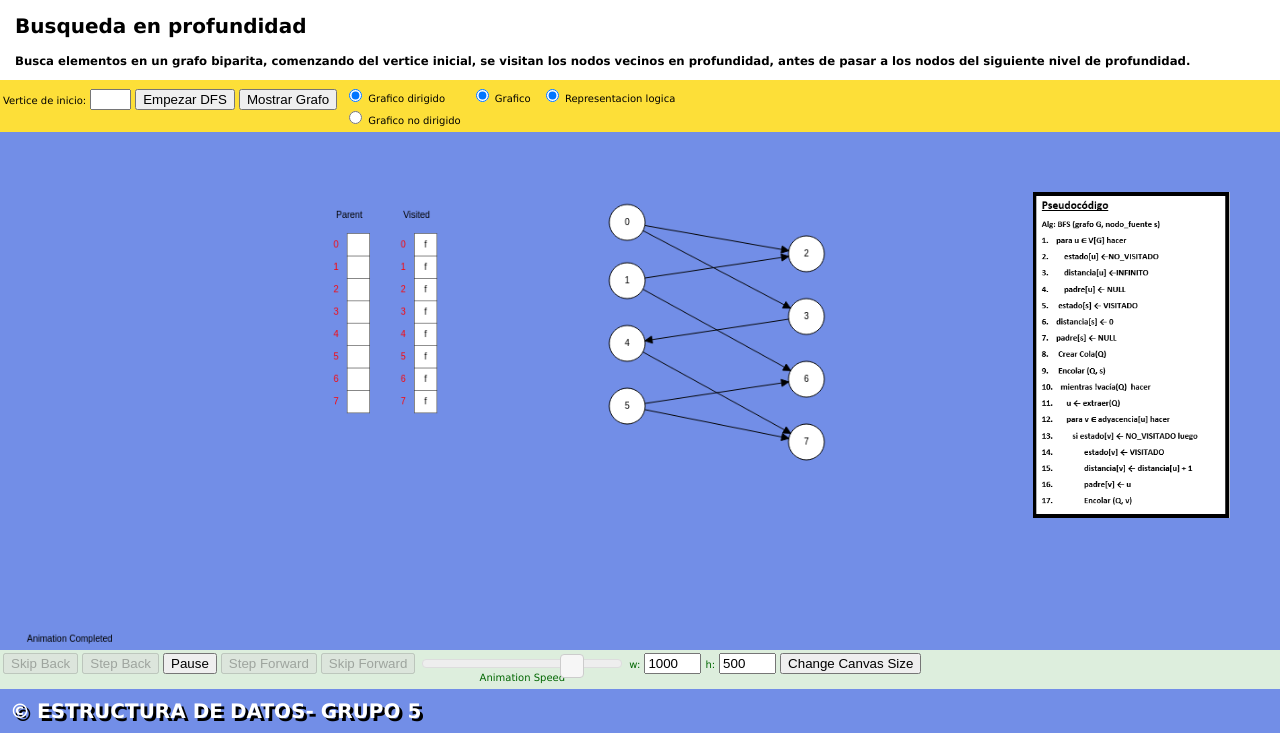
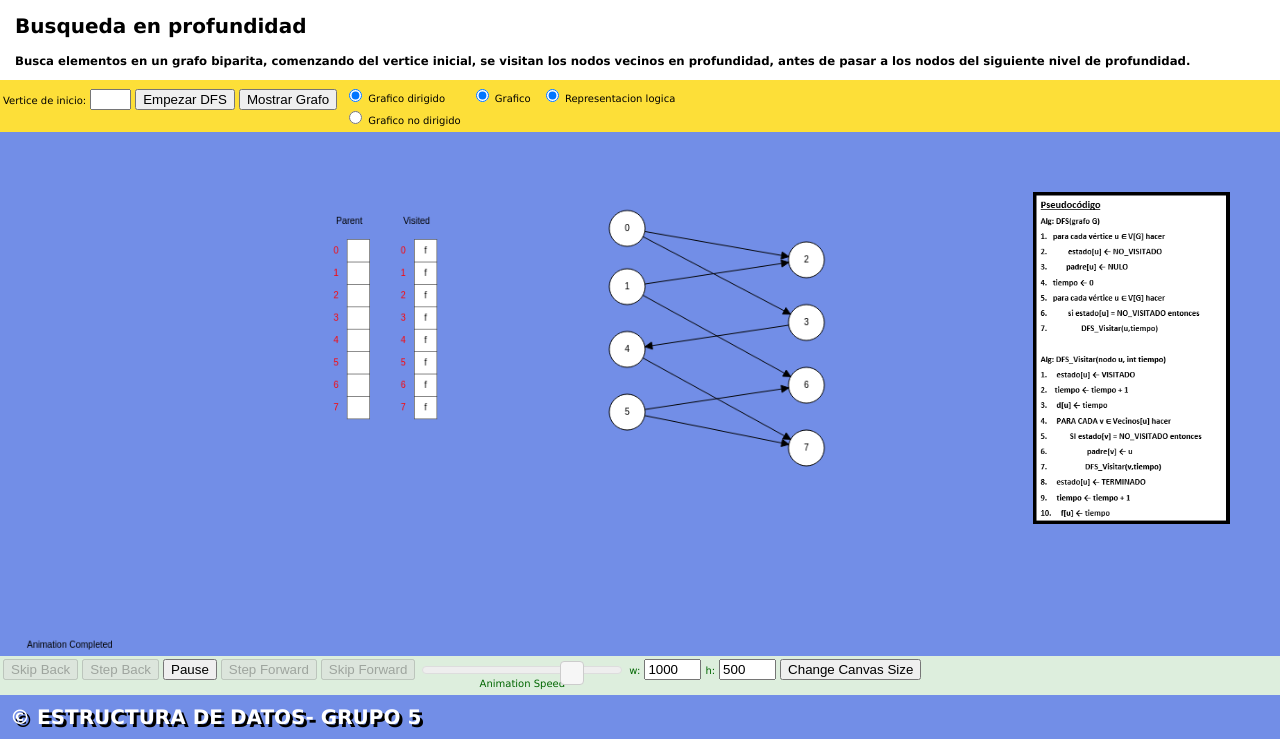
Before and after one commit to Grupo5-ED-UNMSM-FISI/GRUPO5-ED-UNMSM-FISI, a plain HTML site: page docs/BDFS.html in a window 1280 px wide. Shown: the part 129-868 px from the top of the page. Drawn offline with Linux system fonts and the light colour scheme.

Commit message:
cambio pseudo

```diff
--- a/docs/BDFS.html
+++ b/docs/BDFS.html
@@ -190,7 +190,7 @@
 
 				<div class="row">
 					<div class="col-8 imagPsd">
-						<img src="images/PseudoBFS.PNG" alt="Imagen de aplicacion" class="imagenPsd1">
+						<img src="images/PseudoDFS.PNG" alt="Imagen de aplicacion" class="imagenPsd1">
 					</div>
 
 
```
Also changed, not shown: docs/TBFS.html (+1 -1 lines).
